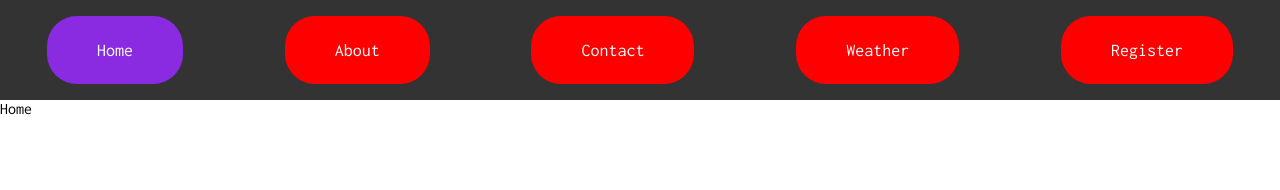
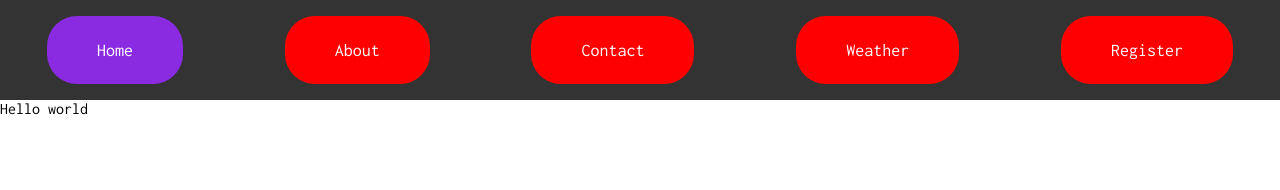
Before and after one commit to GorAleqsanyann/First-React-Project, a React (Create React App) app: page / in a window 1280 px wide. Shown: the top 190 px of the page. Built offline with nearby package versions, Linux system fonts and the light colour scheme.

Commit message:
Home Update Title

```diff
--- a/src/pages/HomePage/Home.js
+++ b/src/pages/HomePage/Home.js
@@ -1,3 +1,3 @@
 export default function Home() {
-  return <div>Home</div>;
+  return <div>Hello world</div>;
 }
```
